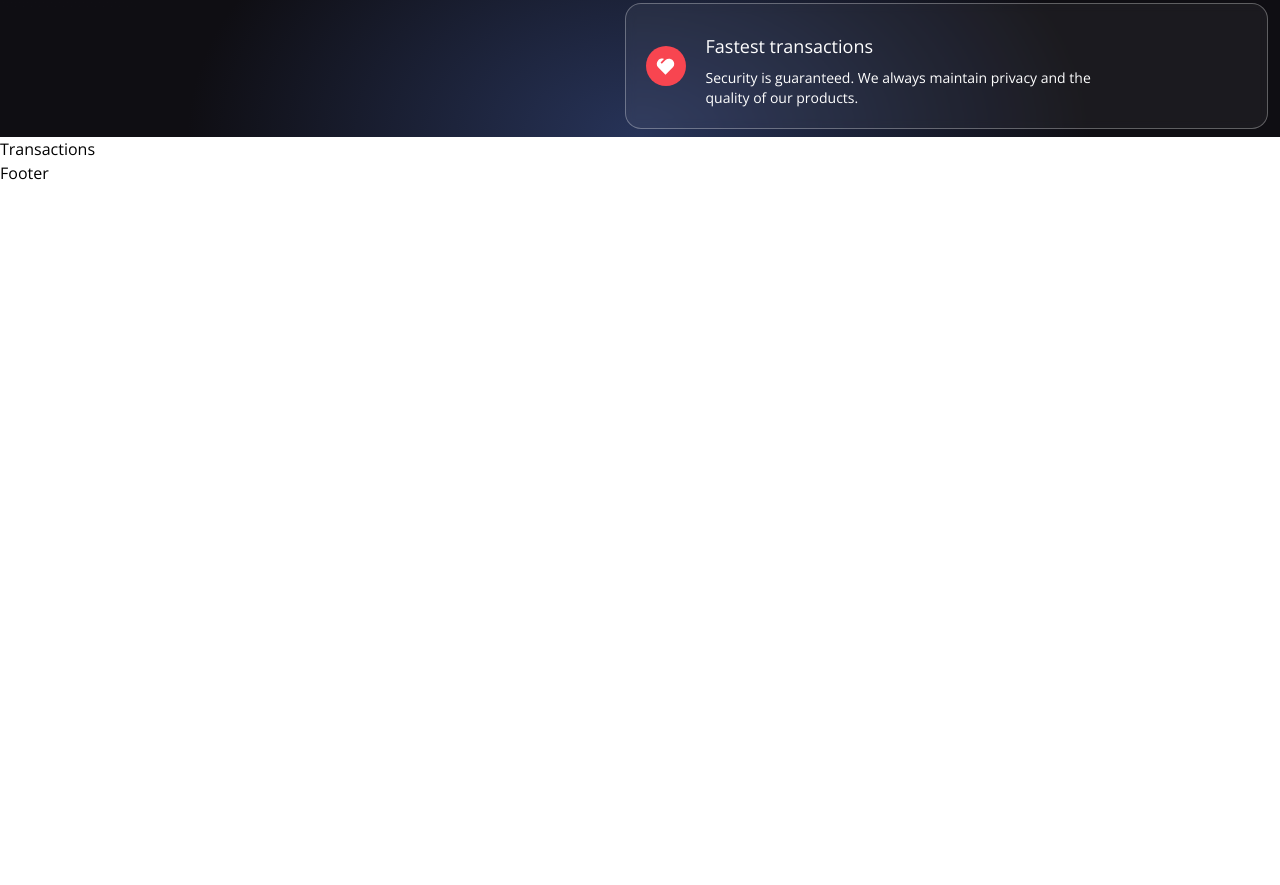
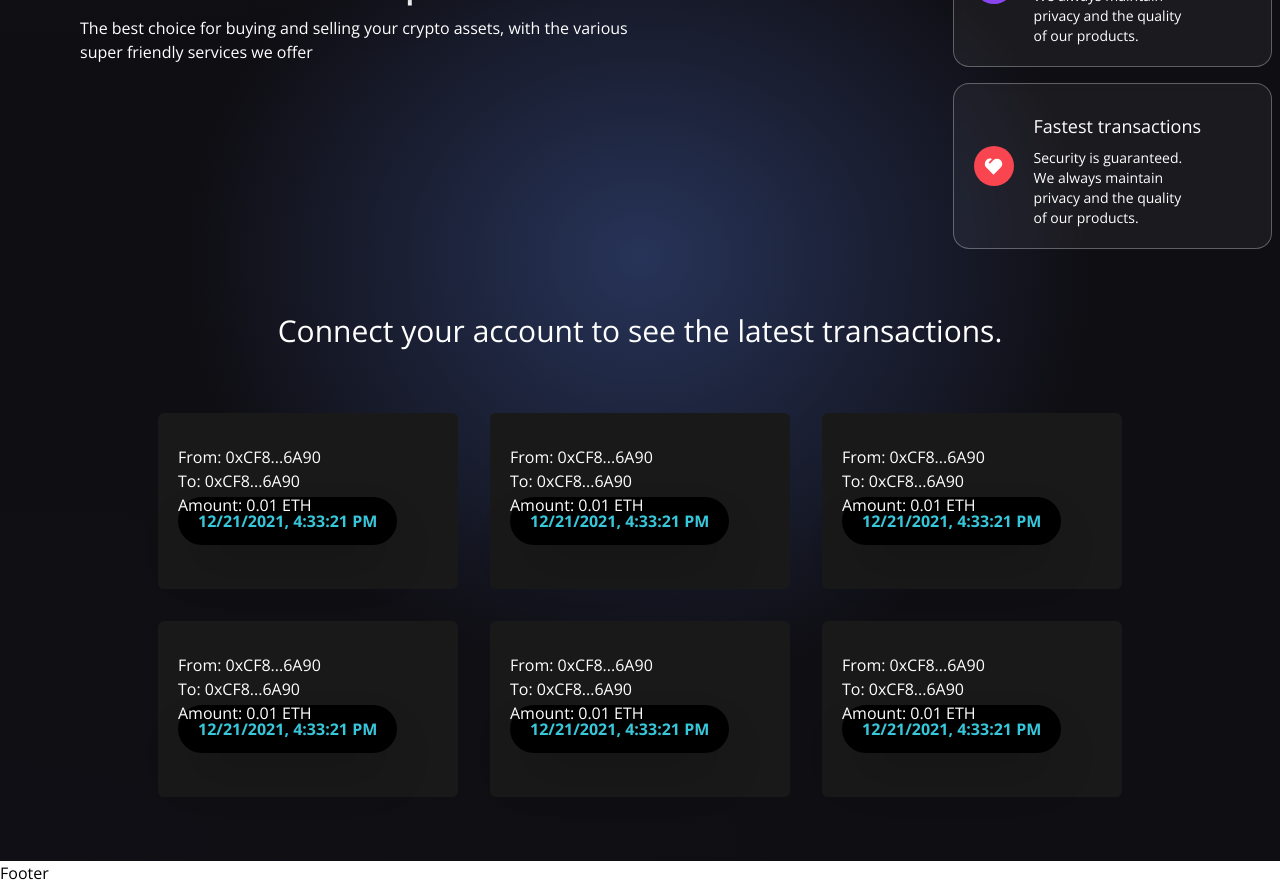
Before and after one commit to guarize/web3.0-transfers, a React (Vite) app in the folder client/: page / in a window 1280 px wide. Shown: the part 980-1865 px from the top of the page. Before the commit the page ends 1165 px from the top, so only its background shows below. Built offline with nearby package versions, Linux system fonts and the light colour scheme.

Commit message:
[feat] - transactions structure

```diff
--- a/client/src/components/Services.jsx
+++ b/client/src/components/Services.jsx
@@ -19,14 +19,18 @@ const ServiceCard = ({ color, title, icon, subtitle }) => (
 const Services = () => {
   return (
     <div className="flex flex-col md:flex-row w-full justify-center items-center gradient-bg-services">
-      <div className="xmf:ml-60 flex mf:flex-row flex-col items-center justify-between md:p-20 py-12 px-4">
+      <div className="xmf:ml-40 flex mf:flex-row flex-col items-center justify-between md:p-20 py-12 px-4">
         <div className="flex-1 flex flex-col justify-start items-start">
           <h1 className="text-white text-3xl sm:text-5xl py-2 text-gradient">
             Services that we <br /> continue to improve
           </h1>
+          <p className="text-left my-2 text-white font-light md:w-9/12 w-11/12 text-base">
+            The best choice for buying and selling your crypto assets, with the
+            various super friendly services we offer
+          </p>
         </div>
       </div>
-      <div className="flex-1 flex flex-col justify-start items-center">
+      <div className="flex-1 xmf:-ml-60 flex flex-col justify-start items-center">
         <ServiceCard
           color="bg-[#2952e3]"
           title="Security Guaranteed"
--- a/client/src/components/Transactions.jsx
+++ b/client/src/components/Transactions.jsx
@@ -1,5 +1,85 @@
+import React, { useContext } from 'react';
+import { TransactionContext } from '../context/TransactionContext';
+import testData from '../utils/testData';
+import { shortenAddress } from '../utils/shortenAddress';
+
+const TransactionCard = ({
+  addressTo,
+  addressFrom,
+  timestamp,
+  message,
+  amount,
+  url,
+}) => (
+  <div
+    className="bg-[#181918] m-4 flex flex-1
+    2xl:min-w-[450px]
+    2xl:max-w-[500px]
+    sm:min-w-[270px]
+    sm:max-w-[300px]
+    flex-col p-3 rounded-md hover:shadow-2xl
+  "
+  >
+    <div className="flex flex-col items-center w-full mt-3">
+      <div className="w-full mb-6 p-2">
+        <a
+          href={`https://ropsten.etherscan.io/address/${addressFrom}`}
+          target="_blank"
+          rel="noopener noreferrer"
+        >
+          <p className="text-white text-base">
+            From: {shortenAddress(addressFrom)}
+          </p>
+        </a>
+        <a
+          href={`https://ropsten.etherscan.io/address/${addressTo}`}
+          target="_blank"
+          rel="noopener noreferrer"
+        >
+          <p className="text-white text-base">
+            To: {shortenAddress(addressFrom)}
+          </p>
+        </a>
+        <p className="text-white text-base">Amount: {amount} ETH</p>
+        {message && (
+          <>
+            <br />
+            <p className="text-white text-base">Message: {message}</p>
+          </>
+        )}
+
+        <div className="bg-black p-3 px-5 w-max rounded-3xl -mt-5 shadow-2xl">
+          <p className="text-[#37c7da] font-bold">{timestamp}</p>
+        </div>
+      </div>
+    </div>
+  </div>
+);
+
 const Transactions = () => {
-  return <h1>Transactions</h1>;
+  const { currentAccount } = useContext(TransactionContext);
+
+  return (
+    <div className="flex w-full justify-center items-center 2xl:px-20 gradient-bg-transactions">
+      <div className="flex flex-col md:p-12 py-12 px-4">
+        {currentAccount ? (
+          <h3 className="text-white text-3xl text-center my-2">
+            Latest Transactions
+          </h3>
+        ) : (
+          <h3 className="text-white text-3xl text-center my-2">
+            Connect your account to see the latest transactions.
+          </h3>
+        )}
+
+        <div className="flex flex-wrap justify-center items-center mt-10">
+          {testData.reverse().map((transaction, index) => (
+            <TransactionCard key={index} {...transaction} />
+          ))}
+        </div>
+      </div>
+    </div>
+  );
 };
 
 export default Transactions;
--- a/client/src/utils/testData.js
+++ b/client/src/utils/testData.js
@@ -1,7 +1,6 @@
 export default [
   {
     id: 1,
-    url: 'https://metro.co.uk/wp-content/uploads/2015/05/pokemon_crying.gif?quality=90&strip=all&zoom=1&resize=500%2C284',
     message: '',
     timestamp: '12/21/2021, 4:33:21 PM',
     addressFrom: '0xCF8e569A97C423952DdFf902375C7C76549A6A90',
@@ -10,7 +9,6 @@ export default [
   },
   {
     id: 2,
-    url: 'https://media4.popsugar-assets.com/files/2013/11/07/832/n/1922398/eb7a69a76543358d_28.gif',
     message: '',
     timestamp: '12/21/2021, 4:33:21 PM',
     addressFrom: '0xCF8e569A97C423952DdFf902375C7C76549A6A90',
@@ -19,7 +17,6 @@ export default [
   },
   {
     id: 3,
-    url: 'https://acegif.com/wp-content/uploads/gif-shaking-head-38.gif',
     message: '',
     timestamp: '12/21/2021, 4:33:21 PM',
     addressFrom: '0xCF8e569A97C423952DdFf902375C7C76549A6A90',
@@ -28,7 +25,6 @@ export default [
   },
   {
     id: 4,
-    url: 'https://i.pinimg.com/originals/68/a0/9e/68a09e774e98242871c2db0f99307420.gif',
     message: '',
     timestamp: '12/21/2021, 4:33:21 PM',
     addressFrom: '0xCF8e569A97C423952DdFf902375C7C76549A6A90',
@@ -37,7 +33,6 @@ export default [
   },
   {
     id: 5,
-    url: 'https://i.pinimg.com/originals/73/d3/a1/73d3a14d212314ab1f7268b71d639c15.gif',
     message: '',
     timestamp: '12/21/2021, 4:33:21 PM',
     addressFrom: '0xCF8e569A97C423952DdFf902375C7C76549A6A90',
@@ -46,7 +41,6 @@ export default [
   },
   {
     id: 6,
-    url: 'https://www.omnisend.com/blog/wp-content/uploads/2016/09/funny-gifs-9.gif',
     message: '',
     timestamp: '12/21/2021, 4:33:21 PM',
     addressFrom: '0xCF8e569A97C423952DdFf902375C7C76549A6A90',
```
